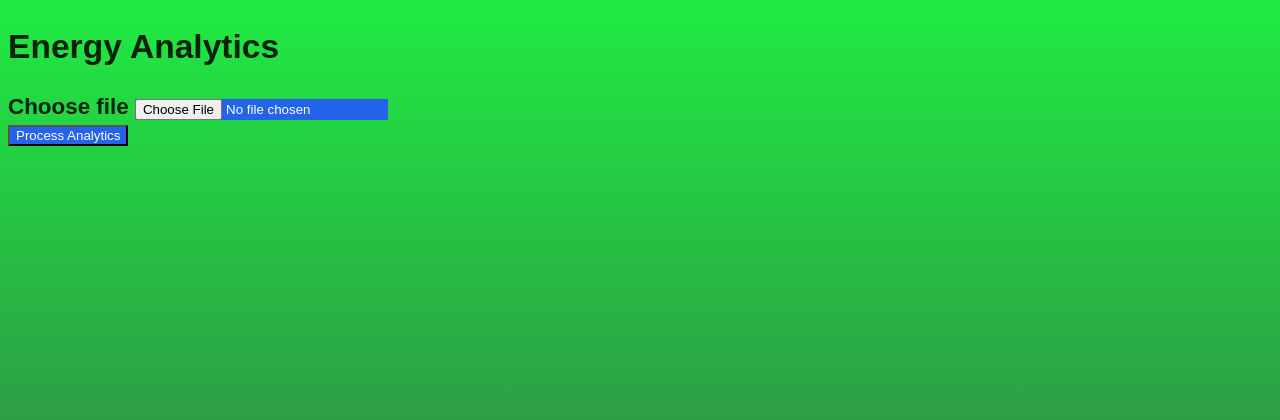
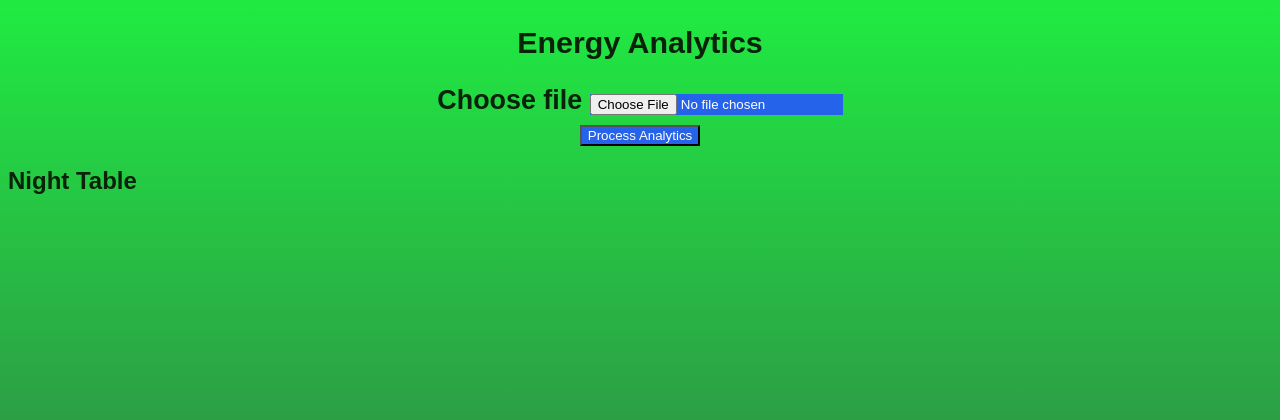
Before and after one commit to ope1iyi/energy_app, a Flask app: page / in a window 1280 px wide. Shown: the top 420 px of the page. Run offline with Flask 3, Linux system fonts and the light colour scheme.

Commit message:
isreal css

```diff
--- a/flask_app/app.py
+++ b/flask_app/app.py
@@ -27,14 +27,18 @@ def home():
     intro=None
     table_result = None
     energy_summary = None
+    night_summary = None
     if request.method == 'POST':
+        print('stage 1') #debug
         #Get file from request
         file = request.files['file']
+        print('stage 11')#debug
         if file:
             file_path = os.path.join(UPLOAD_FOLDERS, file.filename)
             file.save(file_path)
-
+            print('stage 111')#debug
             try:
+                print('stage 1111')#debug
                 if file.filename.endswith(".xls"):
                     df = pd.read_csv(file_path, sep='\t', usecols=COLUMN_MAPPING.keys())
                     print(f"{file.filename} uploaded successfully!!")
@@ -43,20 +47,23 @@ def home():
                     df = pd.read_excel(file_path, usecols=COLUMN_MAPPING.keys())
                     print(f"{file.filename} uploaded successfully!!")
                 else:
+                    print('something 1')#debug
                     flash("Unsupported file format. " \
                     "Please upload a .xls or .xls file that has not been worked on")
                     return redirect(request.url)
-                table_result = create_columns(df=df)
-                #create_column function will come first, to create the necessary fetures needed
+                table_result = create_columns(df=df)  #create_column function will come first, to create the necessary fetures needed
                 intro = overview(df=df)
 
                 energy_summary = daily_energy_summary(data=df)
+                night_summary = night_consumption(df=df)
             except (ValueError, pd.errors.OutOfBoundsDatetime, KeyError) as e:
                 os.remove(file_path)
+                print('something 2', e)#debug
                 flash('Error: This data is not cleaned.' \
                 'it contains incorrect format')
                 return redirect(request.url)
             except Exception as e:
+                print('something 3',e)#debug
                 os.remove(file_path)
                 app.logger.error(f"Error processing file {file.filename}: {e}")
                 flash("An error occurred. Upload a clean exported file")
@@ -104,19 +111,27 @@ def daily_energy_summary(data: pd.DataFrame)-> str:
     daily_sum = data.resample('D', on='start_time')[['Energy_kWh']].sum().round(2).reset_index().set_index('start_time')
     total_sum = round(data['Energy_kWh'].sum(), 2)
 
-    summary_text = f"""
+    return f"""
     <h3>SUM OF DAILY ENERGY FOR DAYS LOGGED</h3>
     {daily_sum.to_html(classes="table table-bordered")}
     <p><b>Total energy for days logged: </b>{total_sum} kWh</p>
     """
-    return summary_text
 
-def night_consumption(df: pd.DataFrame)->pd.DataFrame:
+def night_consumption(df: pd.DataFrame):
     day_mask = (df['hour'] >= 9) & (df['hour'] <= 17)
     night_mask = (df['hour'] >= 18) | (df['hour'] < 6)
     night_df = df[night_mask]
     day_df = df[day_mask]
-    ...
+
+    day_energy = day_df.groupby('day')[['Energy_kWh']].sum().round(2)
+    avg_day_energy = day_df.groupby('day')[['Energy_kWh']].mean().round(2)
+    consumption = f"""
+    <h3>NIGHT CONSUMPTION</h3>
+    {day_energy.to_html(classes="table tabe-bordered")}
+    Average day energy consumption {avg_day_energy}
+
+    """
+    return consumption
 
 if __name__ == '__main__':
     app.run(debug=True)
--- a/flask_app/static/css/main.css
+++ b/flask_app/static/css/main.css
@@ -11,10 +11,15 @@ nav {
     font-weight: 600;
 }
 
-.navbar h1 {
-    font-size: 1.4rem;
+nav h1 {
+    text-align: center;
+    font-size: 1.9rem;
     font-weight: 600;
-    position: fixed;
+}
+
+nav form {
+    text-align: center;
+    font-size: larger;
 }
 
 .btn, input{
--- a/flask_app/templates/index.html
+++ b/flask_app/templates/index.html
@@ -41,5 +41,11 @@
             {{ energy_summary|safe  }}
         {% endif %}
     </div>
+    <div class="night-table">
+        <h2>Night Table</h2>
+        {% if night_summary %}
+            {{ night_summary | safe }}
+        {% endif %}
+    </div>
 </body>
 </html>
```
Also changed, not shown: flask_app/requirements.txt (+14 -0 lines).
